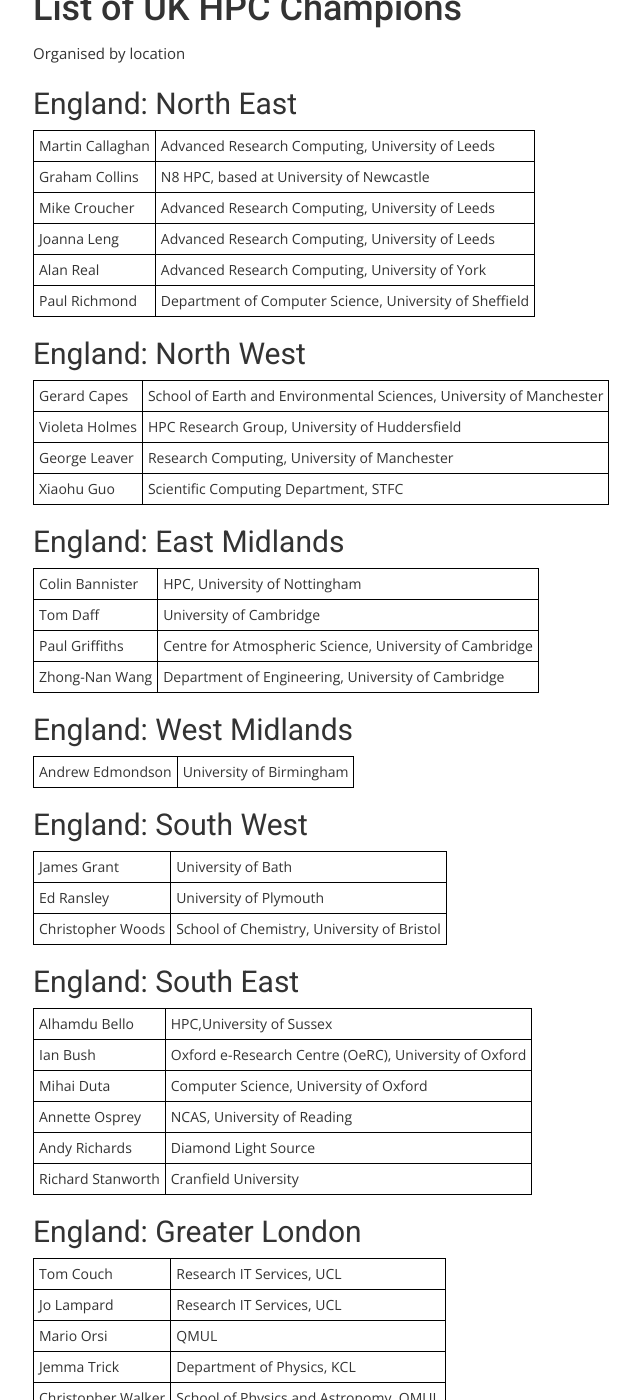
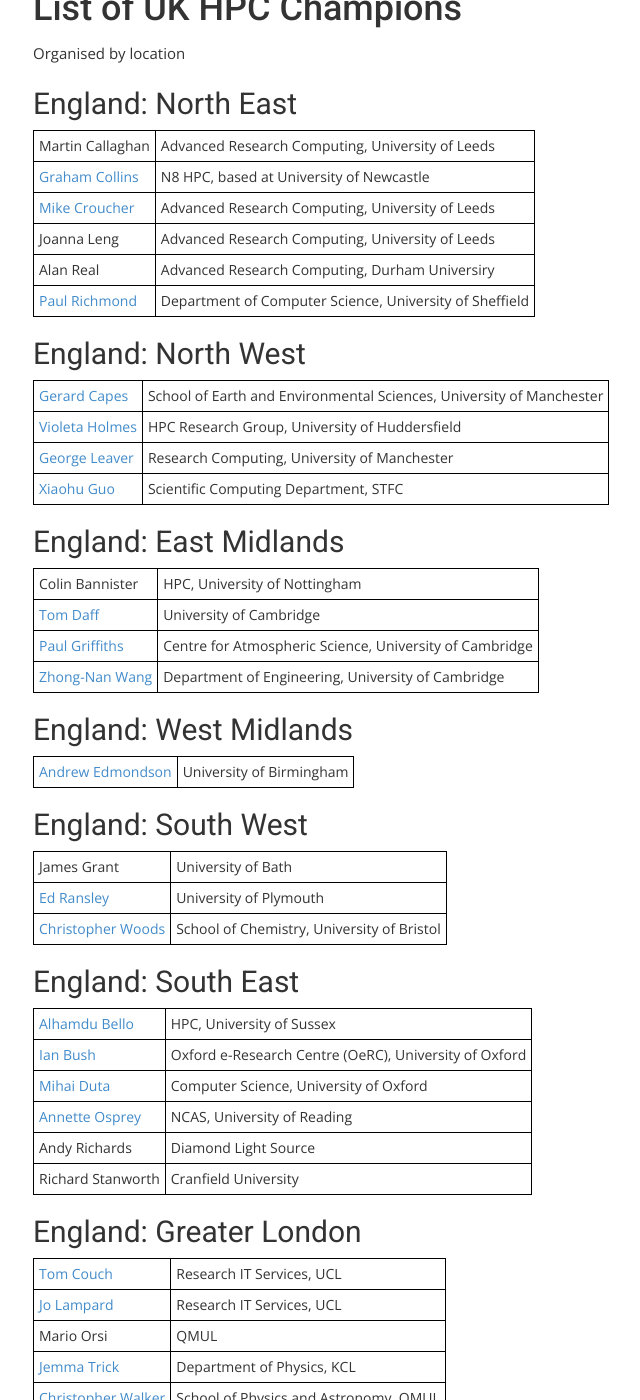
Before and after one commit to hpc-uk/hpcuk-website, a Jekyll site: the page built from champions/index.md, in a window 1280 px wide and 1400 px high, scrolled down 698 px. Shown: the whole window, without its empty margins (37-677 px from the left). Built offline with Jekyll 4.4.1, drawn with Linux system fonts in a browser that asks for light colours; nearby versions of some CDN libraries; some web fonts are replaced.

Commit message:
Test add of Champions page

```diff
--- a/champions/index.md
+++ b/champions/index.md
@@ -26,58 +26,58 @@
 
 
 | Martin Callaghan | Advanced Research Computing, University of Leeds |
-| Graham Collins | N8 HPC, based at University of Newcastle |
-| Mike Croucher | Advanced Research Computing, University of Leeds |
+| [Graham Collins](http://www.ncl.ac.uk/itservice/about/people/profile/graham.collins) | N8 HPC, based at University of Newcastle |
+| [Mike Croucher](https://www.software.ac.uk/mike-croucher) | Advanced Research Computing, University of Leeds |
 | Joanna Leng | Advanced Research Computing, University of Leeds |
-| Alan Real | Advanced Research Computing, University of York |
-| Paul Richmond | Department of Computer Science, University of Sheffield |
+| Alan Real | Advanced Research Computing, Durham Universiry |
+| [Paul Richmond](http://paulrichmond.shef.ac.uk/) | Department of Computer Science, University of Sheffield |
 
 England: North West
 -------------------
 
-| Gerard Capes | School of Earth and Environmental Sciences, University of Manchester |
-| Violeta Holmes | HPC Research Group, University of Huddersfield |
-| George Leaver | Research Computing, University of Manchester |
-| Xiaohu Guo | Scientific Computing Department, STFC |
+| [Gerard Capes](http://www.sees.manchester.ac.uk/people/staff/profile/?ea=Gerard.Capes) | School of Earth and Environmental Sciences, University of Manchester |
+| [Violeta Holmes](https://www.hud.ac.uk/ourstaff/profile/index.php?staffid=632) | HPC Research Group, University of Huddersfield |
+| [George Leaver](http://wiki.rac.manchester.ac.uk/community/aboutus/staff/GeorgeLeaver) | Research Computing, University of Manchester |
+| [Xiaohu Guo](http://www.scd.stfc.ac.uk/organisation/42436.aspx?p=Application%20Performance%20Engineering/Guo/) | Scientific Computing Department, STFC |
 
 England: East Midlands
 ----------------------
 
 | Colin Bannister | HPC, University of Nottingham |
-| Tom Daff | University of Cambridge |
-| Paul Griffiths | Centre for Atmospheric Science, University of Cambridge |
-| Zhong-Nan Wang | Department of Engineering, University of Cambridge |
+| [Tom Daff](https://www.researchgate.net/profile/Thomas_Daff) | University of Cambridge |
+| [Paul Griffiths](http://www.ch.cam.ac.uk/person/ptg21) | Centre for Atmospheric Science, University of Cambridge |
+| [Zhong-Nan Wang](http://www.eng.cam.ac.uk/profiles/znw22) | Department of Engineering, University of Cambridge |
 
 England: West Midlands
 ----------------------
 
-| Andrew Edmondson | University of Birmingham |
+| [Andrew Edmondson](http://www.bham.academia.edu/AndrewEdmondson) | University of Birmingham |
 
 England: South West
 -------------------
 
 | James Grant | University of Bath |
-| Ed Ransley | University of Plymouth |
-| Christopher Woods | School of Chemistry, University of Bristol |
+| [Ed Ransley](https://www.plymouth.ac.uk/staff/edward-ransley) | University of Plymouth |
+| [Christopher Woods](http://www.bristol.ac.uk/chemistry/people/christopher-j-woods/overview.html) | School of Chemistry, University of Bristol |
 
 England: South East
 -------------------
 
-| Alhamdu Bello | HPC,University of Sussex |
-| Ian Bush | Oxford e-Research Centre (OeRC), University of Oxford |
-| Mihai Duta | Computer Science, University of Oxford |
-| Annette Osprey | NCAS, University of Reading |
+| [Alhamdu Bello](http://www.sussex.ac.uk/profiles/303767) | HPC, University of Sussex |
+| [Ian Bush](https://www.oerc.ox.ac.uk/dr-ian-bush) | Oxford e-Research Centre (OeRC), University of Oxford |
+| [Mihai Duta](http://www.cs.ox.ac.uk/people/mihai.duta/cv.html) | Computer Science, University of Oxford |
+| [Annette Osprey](http://www.met.reading.ac.uk/userpages/annette.php) | NCAS, University of Reading |
 | Andy Richards | Diamond Light Source |
 | Richard Stanworth | Cranfield University |
 
 England: Greater London
 -----------------------
 
-| Tom Couch | Research IT Services, UCL |
-| Jo Lampard | Research IT Services, UCL |
+| [Tom Couch](https://www.ucl.ac.uk/research-it-services/people/tom) | Research IT Services, UCL |
+| [Jo Lampard](https://www.ucl.ac.uk/research-it-services/people/jo) | Research IT Services, UCL |
 | Mario Orsi | QMUL |
-| Jemma Trick | Department of Physics, KCL |
-| Christopher Walker | School of Physics and Astronomy, QMUL |
+| [Jemma Trick](https://kclpure.kcl.ac.uk/portal/jemma.trick.html) | Department of Physics, KCL |
+| [Christopher Walker](http://pprc.qmul.ac.uk/directory/c.j.walker) | School of Physics and Astronomy, QMUL |
 
 Northern Ireland
 ----------------
@@ -87,18 +87,18 @@
 Scotland
 --------
 
-| Michael Chung | School of Natural and Computing Sciences, Unviersity of Aberdeen |
+| [Michael Chung](http://www.abdn.ac.uk/ncs/people/profiles/m.chung) | School of Natural and Computing Sciences, Unviersity of Aberdeen |
 | Kenton d'Mellow | Edinburgh Compute and Data Facility, University of Edinburgh |
 | Oliver Henrich | School of Physics, University of Strathclyde |
-| Douglas Houston | School of Biological Sciences, University of Edinburgh |
-| Naveed Khan | School of Natural and Computing Sciences, University of Aberdeen |
-| Karina Kubiak-Ossow | University of Strathclyde |
-| Andy Turner | EPCC, The University of Edinburgh |
+| [Douglas Houston](http://www.ed.ac.uk/biology/postgraduate/taught-programmes/online-programmes-drug-discovery/our-programmes/staff-profiles/douglas-houston) | School of Biological Sciences, University of Edinburgh |
+| [Naveed Khan](http://www.abdn.ac.uk/ncs/people/profiles/n.khan) | School of Natural and Computing Sciences, University of Aberdeen |
+| [Karina Kubiak-Ossow](http://www.strath.ac.uk/staff/kubiak-ossowskakarinadr/) | University of Strathclyde |
+| [Andy Turner](https://www.epcc.ed.ac.uk/about/staff/dr-andrew-turner) | EPCC, The University of Edinburgh |
 
 Wales
 -----
 
-| Christine Kitchen | Advanced Research Computing, Cardiff |
+| [Christine Kitchen](https://www.cardiff.ac.uk/people/view/401209-kitchen-christine) | Advanced Research Computing, Cardiff |
 
 Industry
 --------
```
